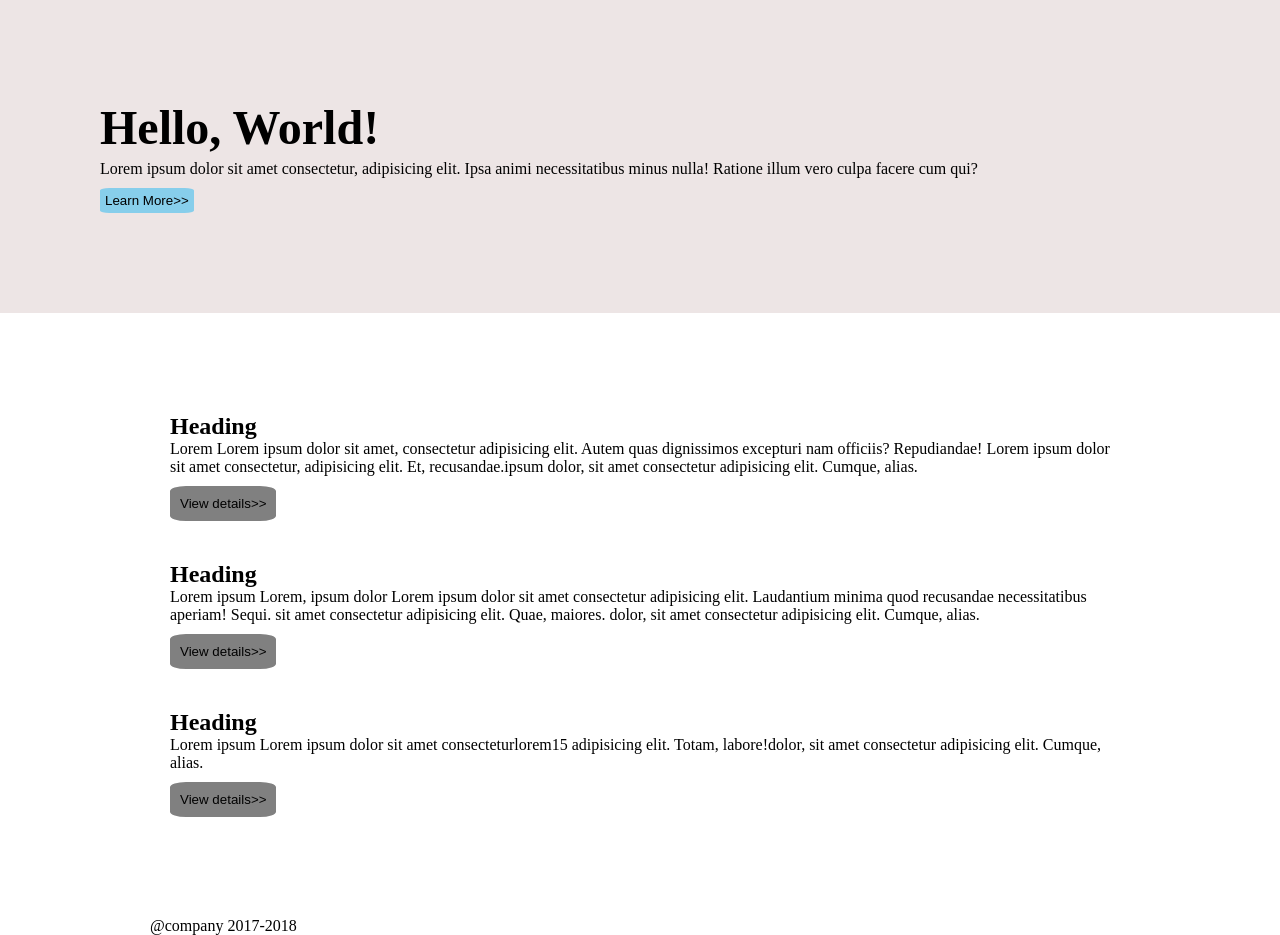
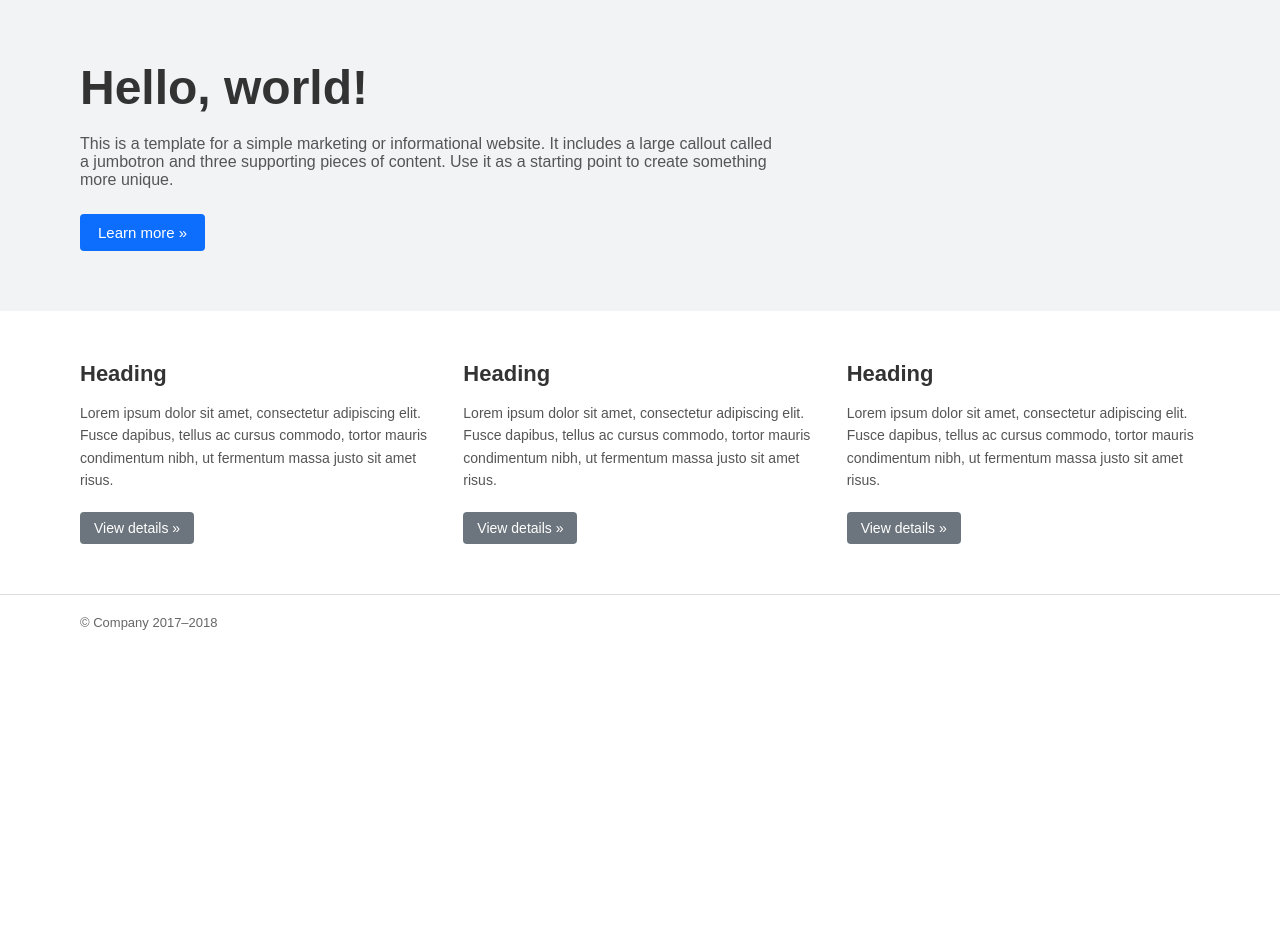
Before and after one commit to pavanparitala09/mern_training, a plain HTML site: page Week-6/Assignment-1/index.html in a window 1280 px wide. After the commit the page ends 800 px from the top, so only its background shows below. Drawn offline with Linux system fonts and the light colour scheme.

Commit message:
week-6 assignment

```diff
--- a/Week-6/Assignment-1/index.html
+++ b/Week-6/Assignment-1/index.html
@@ -9,35 +9,54 @@
 </head>
 
 <body>
-    <header>
-        <h1>Hello, World!</h1>
-        <p>Lorem ipsum dolor sit amet consectetur, adipisicing elit. Ipsa animi necessitatibus minus nulla! Ratione
-            illum vero culpa facere cum qui?</p>
-        <button class="learn">Learn More>></button>
-    </header>
-     <main>
-        <div class="row">
-            <section class="card">
-               <h1>Heading</h1>
-                <p>Lorem Lorem ipsum dolor sit amet, consectetur adipisicing elit. Autem quas dignissimos excepturi nam officiis? Repudiandae! Lorem ipsum dolor sit amet consectetur, adipisicing elit. Et, recusandae.ipsum dolor, sit amet consectetur adipisicing elit. Cumque, alias.</p>
-                <button>View details>></button>
-            </section>
-            <section class="card">
-               <h1>Heading</h1>
-                <p>Lorem ipsum Lorem, ipsum dolor Lorem ipsum dolor sit amet consectetur adipisicing elit. Laudantium minima quod recusandae necessitatibus aperiam! Sequi. sit amet consectetur adipisicing elit. Quae, maiores. dolor, sit amet consectetur adipisicing elit. Cumque, alias.</p>
-                <button>View details>></button>
-            </section>
-           <section class="card">
-               <h1>Heading</h1>
-                <p>Lorem ipsum Lorem ipsum dolor sit amet consecteturlorem15
-                     adipisicing elit. Totam, labore!dolor, sit amet consectetur adipisicing elit. Cumque, alias.</p>
-                <button>View details>></button>
-            </section>
+
+    <section class="hero">
+        <h1>Hello, world!</h1>
+        <p>
+            This is a template for a simple marketing or informational website.
+            It includes a large callout called a jumbotron and three supporting
+            pieces of content. Use it as a starting point to create something
+            more unique.
+        </p>
+        <button>Learn more »</button>
+    </section>
+
+    <section class="content">
+        <div class="card">
+            <h3>Heading</h3>
+            <p>
+                Lorem ipsum dolor sit amet, consectetur adipiscing elit. Fusce
+                dapibus, tellus ac cursus commodo, tortor mauris condimentum
+                nibh, ut fermentum massa justo sit amet risus.
+            </p>
+            <button>View details »</button>
         </div>
-    </main>
+
+        <div class="card">
+            <h3>Heading</h3>
+            <p>
+                Lorem ipsum dolor sit amet, consectetur adipiscing elit. Fusce
+                dapibus, tellus ac cursus commodo, tortor mauris condimentum
+                nibh, ut fermentum massa justo sit amet risus.
+            </p>
+            <button>View details »</button>
+        </div>
+
+        <div class="card">
+            <h3>Heading</h3>
+            <p>
+                Lorem ipsum dolor sit amet, consectetur adipiscing elit. Fusce
+                dapibus, tellus ac cursus commodo, tortor mauris condimentum
+                nibh, ut fermentum massa justo sit amet risus.
+            </p>
+            <button>View details »</button>
+        </div>
+    </section>
+
     <footer>
-        <p>@company 2017-2018</p>
+        © Company 2017–2018
     </footer>
+
 </body>
 
 </html>
--- a/Week-6/Assignment-1/style.css
+++ b/Week-6/Assignment-1/style.css
@@ -1,43 +1,101 @@
-*{
-    margin: 0;
-    padding: 0;
-}
-header{
-    background-color: rgb(237, 229, 229);
-    padding: 100px;
+* {
+  margin: 0;
+  padding: 0;
+  box-sizing: border-box;
+  font-family: Arial, Helvetica, sans-serif;
 }
 
-.row{
-    display: flex;
-    justify-content: space-between;
-    flex-direction: row;
-    align-items: center;
-    padding: 80px;
-    flex-wrap: wrap;
-}
-.card{
-    padding: 20px;
-    margin-right: 70px;
-    margin-left: 70px;
-}
-.learn{
-    background-color:skyblue;
-    border: 5px solid skyblue;
-    margin-top: 10px;
-    border-radius: 10%;
-}
-button{
-    margin-top: 10px;
-    background-color: gray;
-    border: 10px solid gray;
-    border-radius: 15%;
+body {
+  background-color: #ffffff;
+  color: #333;
 }
 
-header h1{
-    margin-bottom: 5px;
-    font-size: 3rem;
+.hero {
+  background-color: #f1f3f5;
+  padding: 60px 80px;
 }
-footer{
-    display: flex;
-    padding-left: 150px;
+
+.hero h1 {
+  font-size: 48px;
+  margin-bottom: 20px;
 }
+
+.hero p {
+  font-size: 16px;
+  max-width: 700px;
+  margin-bottom: 25px;
+  color: #555;
+}
+
+.hero button {
+  background-color: #0d6efd;
+  color: #fff;
+  border: none;
+  padding: 10px 18px;
+  font-size: 15px;
+  border-radius: 4px;
+  cursor: pointer;
+}
+
+.hero button:hover {
+  background-color: #0b5ed7;
+}
+
+.content {
+  display: flex;
+  gap: 30px;
+  padding: 50px 80px;
+}
+
+.card {
+  flex: 1;
+}
+
+.card h3 {
+  font-size: 22px;
+  margin-bottom: 15px;
+}
+
+.card p {
+  font-size: 14px;
+  line-height: 1.6;
+  margin-bottom: 20px;
+  color: #555;
+}
+
+.card button {
+  background-color: #6c757d;
+  color: #fff;
+  border: none;
+  padding: 8px 14px;
+  font-size: 14px;
+  border-radius: 4px;
+  cursor: pointer;
+}
+
+.card button:hover {
+  background-color: #5c636a;
+}
+
+footer {
+  border-top: 1px solid #ddd;
+  padding: 20px 80px;
+  font-size: 13px;
+  color: #666;
+}
+
+@media (max-width: 768px) {
+  .hero,
+  .content,
+  footer {
+    padding: 30px 20px;
+  }
+
+  .content {
+    flex-direction: column;
+  }
+
+  .hero h1 {
+    font-size: 36px;
+  }
+}
--- a/Week-6/Assignment-2/style.css
+++ b/Week-6/Assignment-2/style.css
@@ -1,14 +1,87 @@
-*{
-    margin: 0px;
-    padding: 0px;
+* {
+  margin: 0;
+  padding: 0;
+  box-sizing: border-box;
+  font-family: Arial, Helvetica, sans-serif;
 }
 
-header{
-    background-color:#fff;
-    padding-left: 100px;
-
+body {
+  background-color: #e60000;
+  color: #fff;
 }
 
-.top{
-    background-color: gray;
+/* Top link */
+.top-link {
+  padding: 15px 40px;
+  font-size: 14px;
 }
+
+.top-link a {
+  color: #e60000;
+  text-decoration: none;
+  font-weight: bold;
+}
+
+/* Hero Section */
+.hero {
+  background-color: #e60000;
+  padding: 60px 80px;
+  display: flex;
+  align-items: center;
+  justify-content: space-between;
+}
+
+.hero-text {
+  max-width: 600px;
+}
+
+.hero h1 {
+  font-size: 42px;
+  margin-bottom: 20px;
+}
+
+.hero p {
+  font-size: 16px;
+  line-height: 1.6;
+  max-width: 500px;
+}
+
+.hero-icon {
+  font-size: 80px;
+  opacity: 0.9;
+}
+
+/* Cards Section */
+.cards {
+  display: flex;
+}
+
+.card {
+  flex: 1;
+  padding: 95px;
+  min-height: 220px;
+  margin: 2px;
+}
+
+.card:nth-child(1) {
+  background-color: #4a0f0f;
+}
+
+.card:nth-child(2) {
+  background-color: #5c1515;
+}
+
+.card:nth-child(3) {
+  background-color: #6e1b1b;
+}
+
+.card h3 {
+  font-size: 18px;
+  margin-bottom: 15px;
+}
+
+.card p {
+  font-size: 14px;
+  line-height: 1.6;
+  color: #f2f2f2;
+}
--- /dev/null
+++ b/Week-6/Assignment-3/styles.css
@@ -0,0 +1,103 @@
+*{
+  margin:0;
+  padding:0;
+  box-sizing:border-box;
+  font-family:Arial, Helvetica, sans-serif;
+}
+body{
+  background:#ffffff;
+}
+.hero{
+  position:relative;
+  height:70vh;
+  background:url("https://images.unsplash.com/photo-1500530855697-b586d89ba3ee") center/cover no-repeat;
+  display:flex;
+  align-items:center;
+  justify-content:center;
+  color:#fff;
+  text-align:center;
+}
+.hero h1{
+  font-size:42px;
+  font-weight:bold;
+  margin-bottom:20px;
+}
+.hero button{
+  padding:12px 30px;
+  background:#f4a000;
+  border:none;
+  color:#fff;
+  font-size:16px;
+  cursor:pointer;
+}
+.section{
+  padding:60px 80px;
+}
+.activity{
+  display:flex;
+  gap:40px;
+  align-items:center;
+}
+.activity-text{
+  flex:1;
+}
+.activity-text h2{
+  color:#0a3d91;
+  margin-bottom:20px;
+}
+.activity-text p{
+  color:#555;
+  line-height:1.6;
+}
+.activity-img{
+  flex:1;
+}
+.activity-img img{
+  width:100%;
+  border-radius:4px;
+}
+.types{
+  margin-top:60px;
+}
+.types h2{
+  color:#0a3d91;
+  margin-bottom:30px;
+}
+.cards{
+  display:grid;
+  grid-template-columns:repeat(3,1fr);
+  gap:30px;
+}
+.card{
+  background:#f7f7f7;
+  padding:30px;
+  text-align:center;
+  border-radius:6px;
+}
+.card img{
+  width:80px;
+  margin-bottom:15px;
+}
+.card p{
+  font-weight:bold;
+}
+.choose{
+  margin-top:70px;
+  text-align:center;
+}
+.choose h2{
+  color:#0a3d91;
+  margin-bottom:25px;
+}
+.tabs{
+  display:flex;
+  justify-content:center;
+  gap:30px;
+}
+.tabs span{
+  padding-bottom:10px;
+  cursor:pointer;
+}
+.tabs .active{
+  border-bottom:3px solid orange;
+}
```
Also changed, not shown: Week-6/Assignment-2/index.html (+48 -13 lines), Week-6/Assignment-3/index.html (added, +71 -0 lines), 1 other file.
